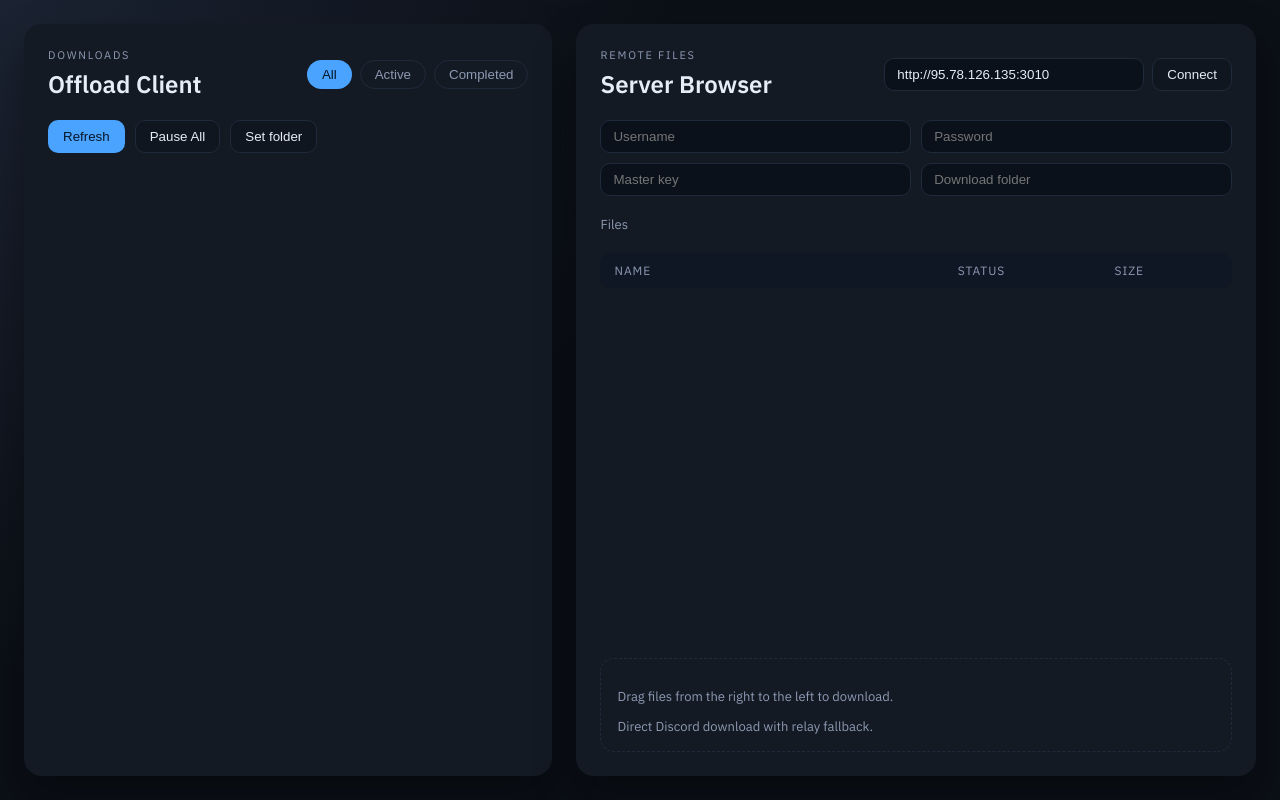
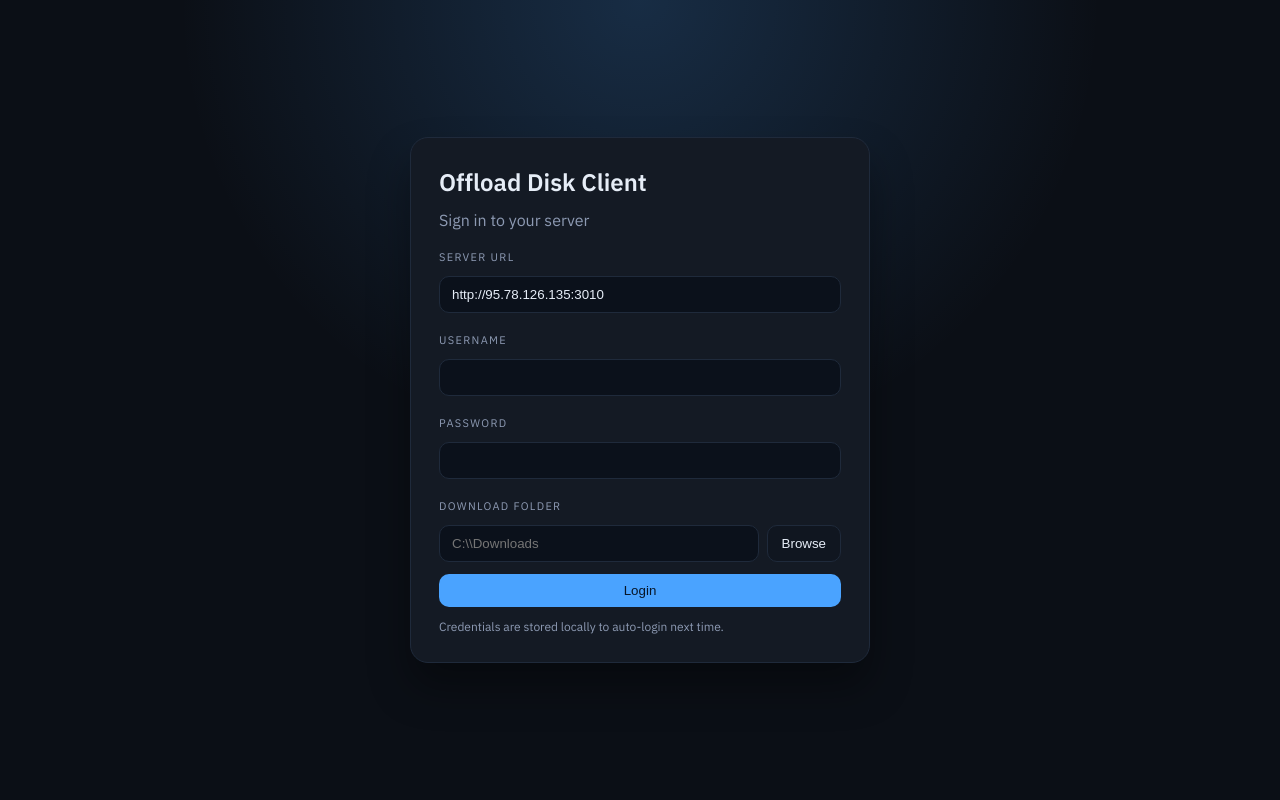
Before and after one commit to saybe2/offload-disk-client, a React (Vite) app: page / in a window 1280 px wide. Built offline with nearby package versions, Linux system fonts and the light colour scheme; a web font is replaced by a local one.

Commit message:
Add login flow and bundle file downloads

```diff
--- a/src/App.tsx
+++ b/src/App.tsx
@@ -55,11 +55,12 @@ function formatDuration(seconds: number) {
 export default function App() {
   const [serverUrl, setServerUrl] = useState(localStorage.getItem("serverUrl") || DEFAULT_SERVER);
   const [username, setUsername] = useState(localStorage.getItem("username") || "");
-  const [password, setPassword] = useState("");
-  const [masterKey, setMasterKey] = useState(localStorage.getItem("masterKey") || "");
+  const [password, setPassword] = useState(localStorage.getItem("password") || "");
   const [downloadPath, setDownloadPath] = useState(localStorage.getItem("downloadPath") || "");
   const [connected, setConnected] = useState(false);
   const [connecting, setConnecting] = useState(false);
+  const [loginError, setLoginError] = useState("");
+  const [autoLoginTried, setAutoLoginTried] = useState(false);
   const [folders, setFolders] = useState<Folder[]>([]);
   const [archives, setArchives] = useState<Archive[]>([]);
   const [currentFolderId, setCurrentFolderId] = useState<string | null>(null);
@@ -121,28 +122,40 @@ export default function App() {
     return archives.filter((a) => (a.folderId || null) === currentFolderId);
   }, [archives, currentFolderId]);
 
-  const connect = async () => {
-    if (!serverUrl || !username || !password || !masterKey) return;
+  const connect = async (silent = false) => {
+    if (!serverUrl || !username || !password) return;
     setConnecting(true);
+    setLoginError("");
     try {
-      await invoke("login", { input: { serverUrl, username, password, masterKey } });
+      const key = await invoke<string>("login", { input: { server_url: serverUrl, username, password } });
       localStorage.setItem("serverUrl", serverUrl);
       localStorage.setItem("username", username);
-      localStorage.setItem("masterKey", masterKey);
+      localStorage.setItem("password", password);
+      localStorage.setItem("masterKey", key);
       if (downloadPath) localStorage.setItem("downloadPath", downloadPath);
       setConnected(true);
       await loadRemote(null);
     } catch (err) {
       console.error(err);
-      alert("Login failed");
+      if (!silent) {
+        setLoginError("Login failed");
+      }
     } finally {
       setConnecting(false);
     }
   };
 
+  useEffect(() => {
+    if (autoLoginTried) return;
+    setAutoLoginTried(true);
+    if (serverUrl && username && password) {
+      connect(true);
+    }
+  }, [autoLoginTried, serverUrl, username, password]);
+
   const loadRemote = async (folderId: string | null) => {
     const foldersResp = await invoke<unknown>("list_folders");
-    const archivesResp = await invoke<unknown>("list_archives", { folderId });
+    const archivesResp = await invoke<unknown>("list_archives", { folder_id: folderId });
     const folderData = (foldersResp as any).folders || [];
     const archiveData = (archivesResp as any).archives || [];
     setFolders(folderData);
@@ -157,7 +170,7 @@ export default function App() {
     }
   };
 
-  const startDownload = async (archiveId: string, name: string) => {
+  const startDownload = async (archiveId: string, name: string, fileIndex?: number) => {
     if (!downloadPath) {
       alert("Set download folder first");
       return;
@@ -165,7 +178,8 @@ export default function App() {
     try {
       const id = await invoke<string>("start_archive_download", {
         archiveId,
-        downloadDir: downloadPath
+        download_dir: downloadPath,
+        file_index: fileIndex
       });
       setDownloads((prev) => ({
         ...prev,
@@ -187,6 +201,72 @@ export default function App() {
   const pauseDownload = async (id: string) => {
     await invoke("pause_download", { id });
   };
+
+  if (!connected) {
+    return (
+      <div className="login-shell">
+        <div className="login-card">
+          <h1>Offload Disk Client</h1>
+          <p>Sign in to your server</p>
+          <label>Server URL</label>
+          <input value={serverUrl} onChange={(e) => setServerUrl(e.target.value)} placeholder="http://server:3010" />
+          <label>Username</label>
+          <input value={username} onChange={(e) => setUsername(e.target.value)} />
+          <label>Password</label>
+          <input type="password" value={password} onChange={(e) => setPassword(e.target.value)} />
+          <label>Download folder</label>
+          <div className="login-row">
+            <input value={downloadPath} onChange={(e) => setDownloadPath(e.target.value)} placeholder="C:\\Downloads" />
+            <button onClick={pickDownloadDir}>Browse</button>
+          </div>
+          {loginError && <div className="login-error">{loginError}</div>}
+          <button className="primary" onClick={() => connect(false)} disabled={connecting}>
+            {connecting ? "Connecting..." : "Login"}
+          </button>
+          <p className="login-hint">Credentials are stored locally to auto-login next time.</p>
+        </div>
+      </div>
+    );
+  }
+
+  const bundleHue = (bundleId: string) => {
+    let hash = 0;
+    for (let i = 0; i < bundleId.length; i += 1) {
+      hash = (hash * 31 + bundleId.charCodeAt(i)) % 360;
+    }
+    return hash;
+  };
+
+  const currentEntries = useMemo(() => {
+    const entries: { key: string; archiveId: string; fileIndex?: number; name: string; status: string; size?: number; bundleId?: string }[] = [];
+    currentArchives.forEach((archive) => {
+      if (archive.isBundle && archive.files && archive.files.length > 1) {
+        archive.files.forEach((file, index) => {
+          const name = file.originalName || `file_${index + 1}`;
+          entries.push({
+            key: `${archive._id}_${index}`,
+            archiveId: archive._id,
+            fileIndex: index,
+            name,
+            status: archive.status,
+            size: file.size,
+            bundleId: archive._id
+          });
+        });
+      } else {
+        const name = archive.displayName || archive.downloadName || archive.name || "file";
+        const size = archive.originalSize || archive.files?.[0]?.size;
+        entries.push({
+          key: archive._id,
+          archiveId: archive._id,
+          name,
+          status: archive.status,
+          size
+        });
+      }
+    });
+    return entries;
+  }, [currentArchives]);
 
   return (
     <div className="app-shell">
@@ -252,15 +332,8 @@ export default function App() {
           </div>
           <div className="server-box">
             <input placeholder="Server URL" value={serverUrl} onChange={(e) => setServerUrl(e.target.value)} />
-            <button onClick={connect} disabled={connecting}>Connect</button>
+            <button onClick={() => connect(false)} disabled={connecting}>Connect</button>
           </div>
-        </div>
-
-        <div className="auth-row">
-          <input placeholder="Username" value={username} onChange={(e) => setUsername(e.target.value)} />
-          <input placeholder="Password" type="password" value={password} onChange={(e) => setPassword(e.target.value)} />
-          <input placeholder="Master key" value={masterKey} onChange={(e) => setMasterKey(e.target.value)} />
-          <input placeholder="Download folder" value={downloadPath} onChange={(e) => setDownloadPath(e.target.value)} />
         </div>
 
         <div className="breadcrumb">
@@ -289,37 +362,37 @@ export default function App() {
               <span />
             </div>
           ))}
-          {currentArchives.map((file) => {
-            const name = file.displayName || file.downloadName || file.name || "file";
-            const size = file.originalSize || file.files?.[0]?.size;
-            return (
+          {currentEntries.map((file) => (
             <div
-                key={file._id}
-                className="table-row file"
+              key={file.key}
+              className={`table-row file ${file.bundleId ? "bundle" : ""}`}
+              style={file.bundleId ? { ["--bundle-hue" as any]: bundleHue(file.bundleId) } : undefined}
               draggable
               onDragStart={(e) => {
-                  e.dataTransfer.setData("text/plain", file._id);
+                e.dataTransfer.setData("text/plain", JSON.stringify({ archiveId: file.archiveId, fileIndex: file.fileIndex }));
               }}
-                onDoubleClick={() => startDownload(file._id, name)}
+              onDoubleClick={() => startDownload(file.archiveId, file.name, file.fileIndex)}
             >
-                <span className="row-name"><span className="icon file" />{name}</span>
+              <span className="row-name"><span className="icon file" />{file.name}</span>
               <span>{file.status}</span>
-                <span>{formatSize(size)}</span>
+              <span>{formatSize(file.size)}</span>
             </div>
-            );
-          })}
+          ))}
         </div>
 
         <div
           className="drop-zone"
           onDragOver={(e) => e.preventDefault()}
           onDrop={(e) => {
-            const archiveId = e.dataTransfer.getData("text/plain");
-            const file = currentArchives.find((a) => a._id === archiveId);
-            if (file) {
-              const name = file.displayName || file.downloadName || file.name || "file";
-              startDownload(file._id, name);
+            const payload = e.dataTransfer.getData("text/plain");
+            try {
+              const parsed = JSON.parse(payload);
+              if (parsed?.archiveId) {
+                const name = currentEntries.find((entry) => entry.archiveId === parsed.archiveId && entry.fileIndex === parsed.fileIndex)?.name || "file";
+                startDownload(parsed.archiveId, name, parsed.fileIndex);
+                return;
               }
+            } catch {}
           }}
         >
           <div>
--- a/src/styles.css
+++ b/src/styles.css
@@ -21,6 +21,69 @@ body {
   font-family: "IBM Plex Sans", "Segoe UI", sans-serif;
   background: radial-gradient(circle at top left, #1b2332 0%, #0b0f16 45%, #0b0f16 100%);
   color: var(--text);
+}
+
+.login-shell {
+  min-height: 100vh;
+  display: grid;
+  place-items: center;
+  background: radial-gradient(circle at top, rgba(74, 163, 255, 0.2), transparent 45%), #0b0f16;
+}
+
+.login-card {
+  width: min(460px, 90vw);
+  background: var(--panel);
+  border: 1px solid var(--stroke);
+  border-radius: 18px;
+  padding: 28px;
+  display: grid;
+  gap: 12px;
+  box-shadow: 0 24px 40px rgba(0, 0, 0, 0.35);
+}
+
+.login-card h1 {
+  margin: 0;
+  font-size: 24px;
+}
+
+.login-card p {
+  margin: 0;
+  color: var(--muted);
+}
+
+.login-card label {
+  font-size: 11px;
+  text-transform: uppercase;
+  letter-spacing: 0.12em;
+  color: var(--muted);
+  margin-top: 8px;
+}
+
+.login-card input {
+  background: #0b111b;
+  border: 1px solid var(--stroke);
+  color: var(--text);
+  padding: 10px 12px;
+  border-radius: 10px;
+}
+
+.login-row {
+  display: grid;
+  grid-template-columns: 1fr auto;
+  gap: 8px;
+}
+
+.login-error {
+  color: #ff9a9a;
+  background: rgba(255, 80, 80, 0.12);
+  padding: 8px 10px;
+  border-radius: 10px;
+  font-size: 13px;
+}
+
+.login-hint {
+  font-size: 12px;
+  color: var(--muted);
 }
 
 .app-shell {
@@ -259,6 +322,12 @@ button.primary {
   border-color: var(--accent);
 }
 
+.table-row.file.bundle {
+  background: linear-gradient(90deg, hsl(var(--bundle-hue) 70% 55% / 0.18), transparent 60%);
+  border-left: 3px solid hsl(var(--bundle-hue) 70% 55% / 0.6);
+  padding-left: 13px;
+}
+
 .row-name {
   display: flex;
   align-items: center;
```
Also changed, not shown: 2 other files (tests, documents, lock files or other folders). Lines whose indentation alone changed are shown as unchanged.
